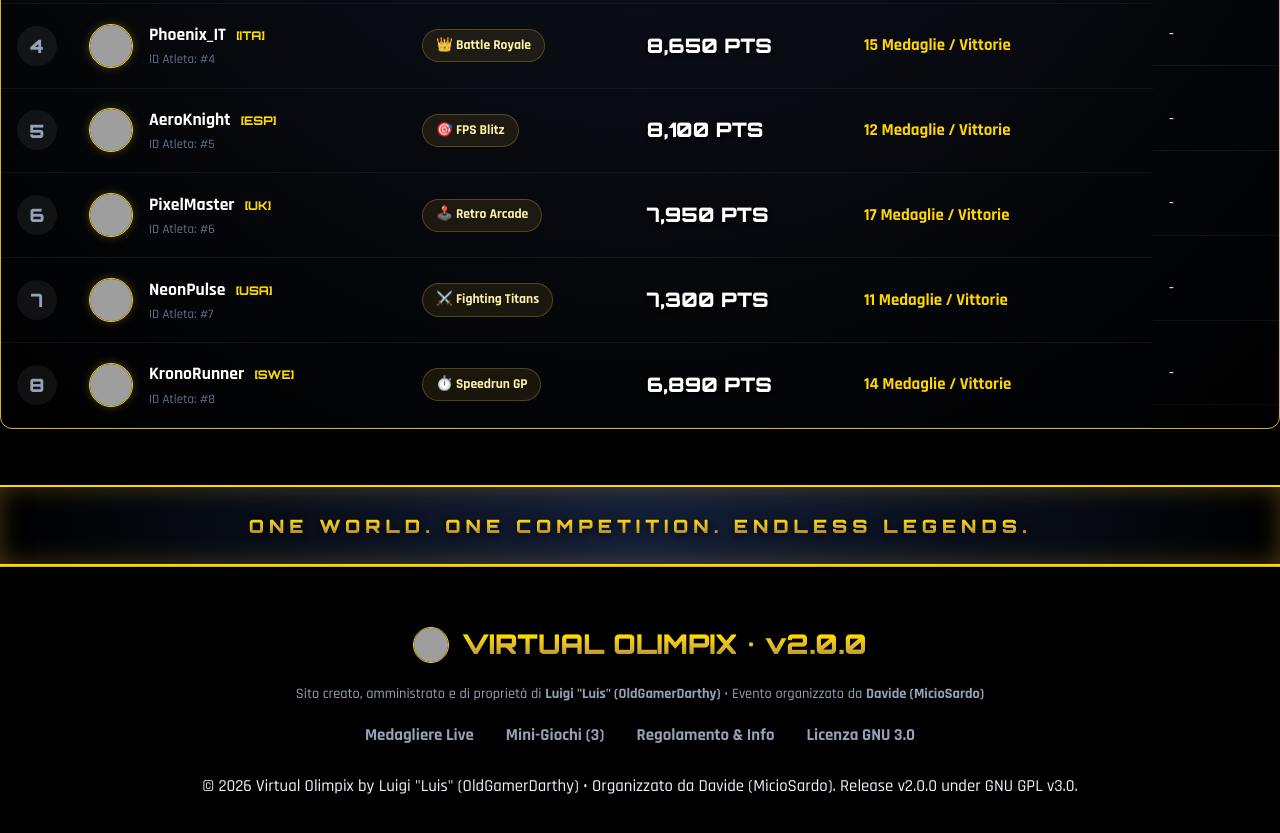
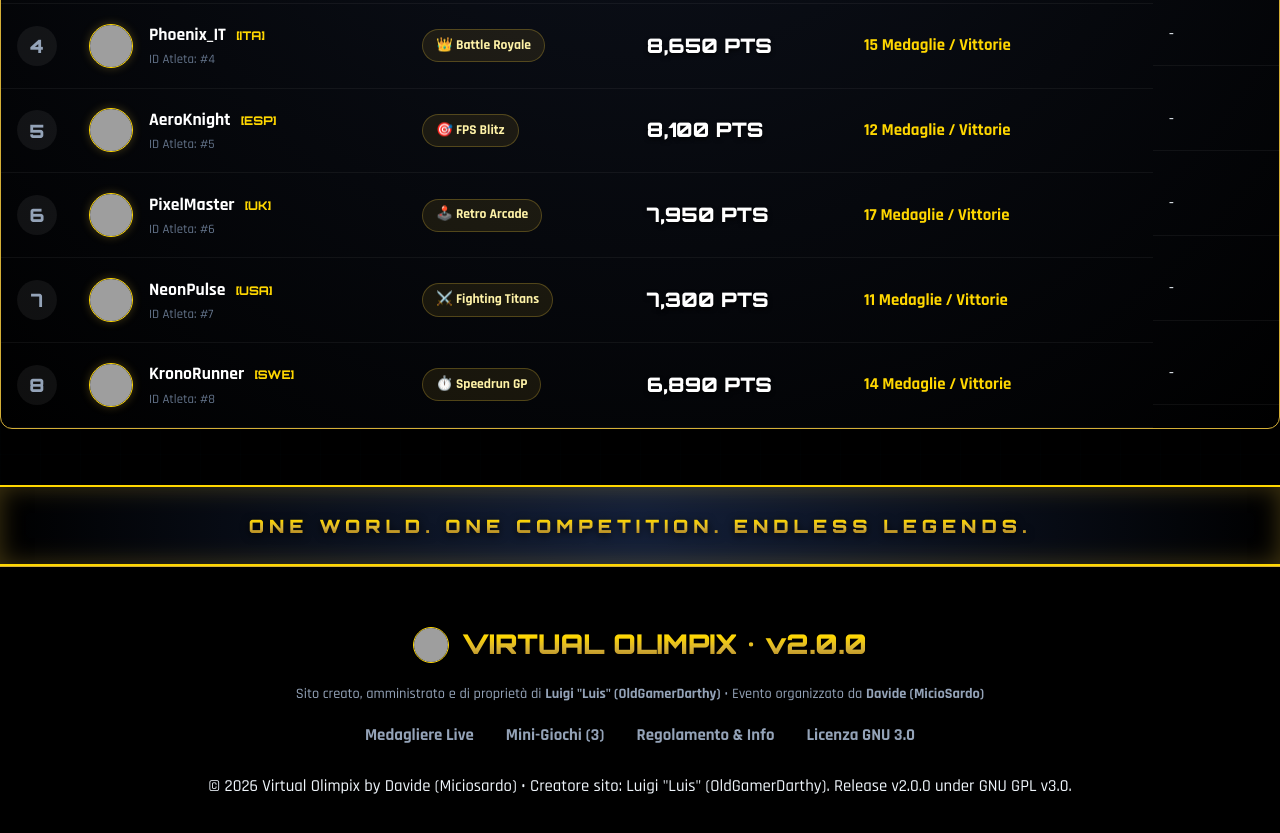
Before and after one commit to virtualolimpix/virtualolimpix.github.io, a plain HTML site: page index.html in a window 1280 px wide. Shown: the part 3814-4647 px from the top of the page. Drawn offline with Linux system fonts and the light colour scheme; no server answers; grey boxes are pictures that could not be loaded.

Commit message:
Update footer credits and release information

```diff
--- a/index.html
+++ b/index.html
@@ -504,7 +504,7 @@
         <li><a href="rules.html" data-i18n="nav_rules">Regolamento Ufficiale</a></li>
         <li><a href="license.html" data-i18n="nav_license">Licenza GNU 3.0</a></li>
       </ul>
-      <p>&copy; 2026 Virtual Olimpix by Luigi "Luis" (OldGamerDarthy)<span id="stealth-dot-trigger" class="stealth-admin-trigger" title="Virtual Olimpix System"> • </span>Organizzato da Davide (MicioSardo). Release v2.0.0 under GNU GPL v3.0.</p>
+      <p>&copy; 2026 Virtual Olimpix by Davide (Miciosardo)<span id="stealth-dot-trigger" class="stealth-admin-trigger" title="Virtual Olimpix System"> • </span>Creatore sito: Luigi "Luis" (OldGamerDarthy). Release v2.0.0 under GNU GPL v3.0.</p>
     </div>
   </footer>
 
```
